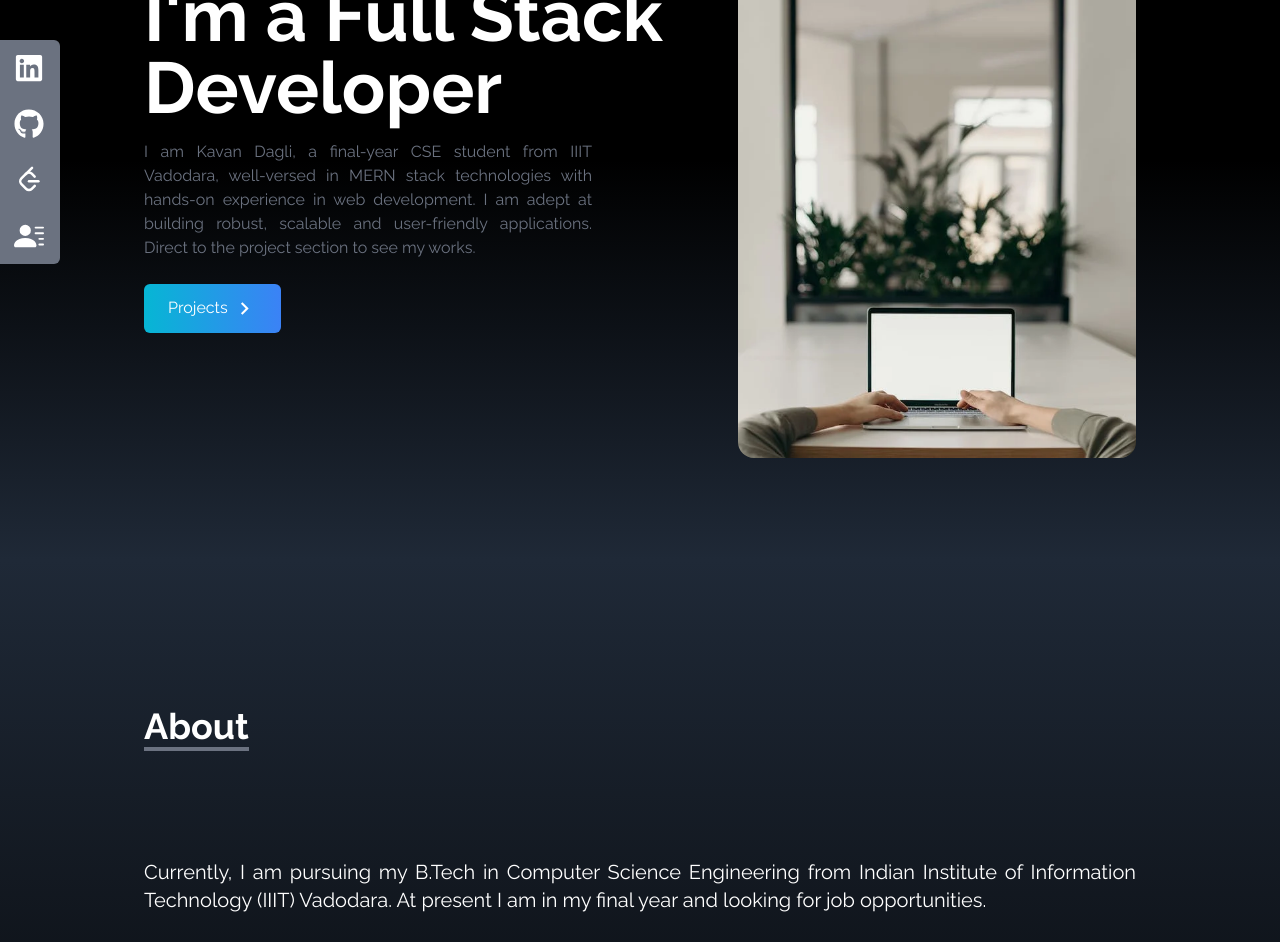
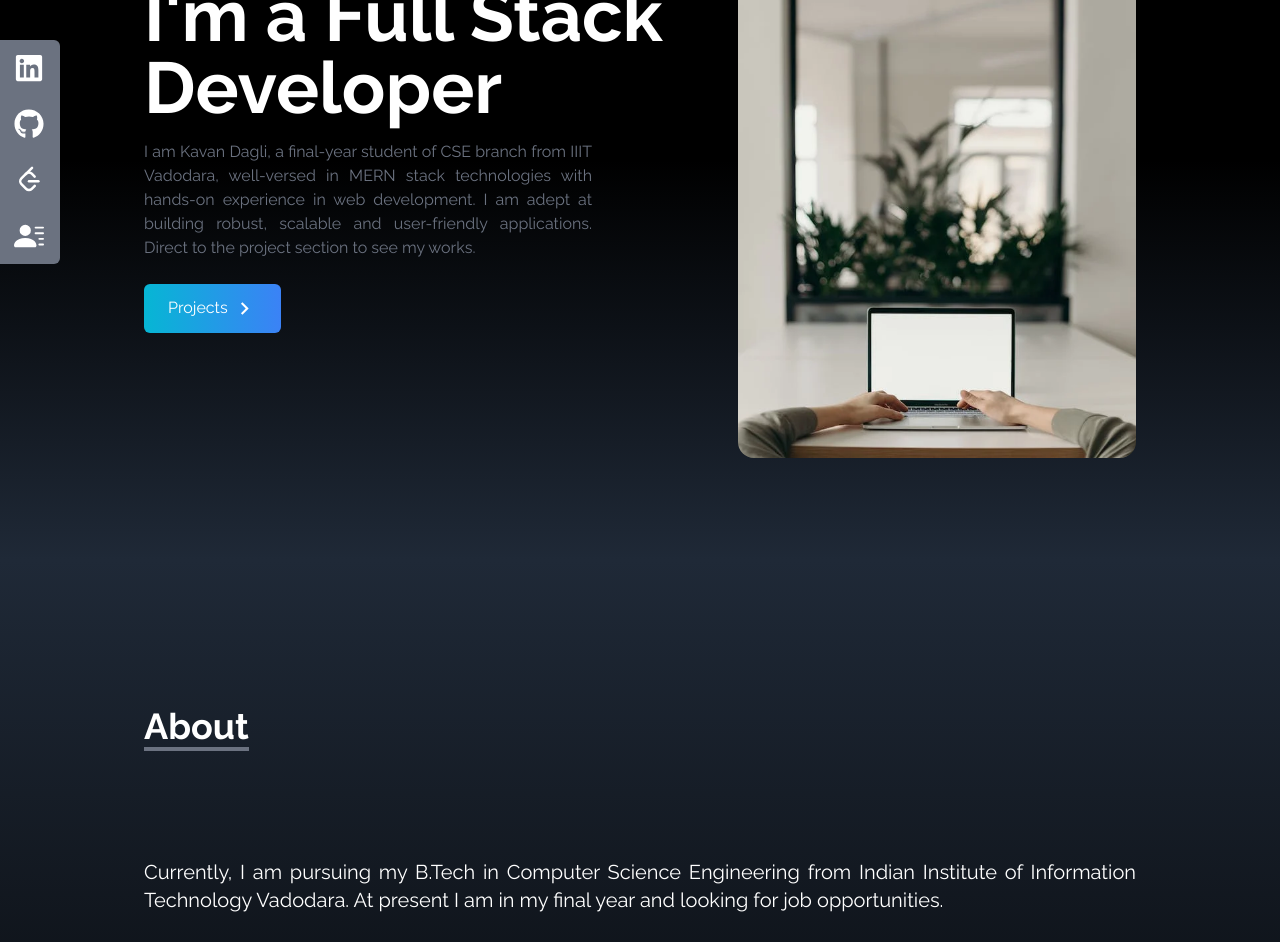
Before and after one commit to K-D-26/Portfolio, a React (Create React App) app: page / in a window 1280 px wide. Shown: the part 240-1182 px from the top of the page. Built offline with nearby package versions, Linux system fonts and the light colour scheme.

Commit message:
updated resume

```diff
--- a/src/components/About.jsx
+++ b/src/components/About.jsx
@@ -8,7 +8,7 @@
                     <p className='text-4xl font-bold inline border-b-4 border-gray-500'>About</p>
                 </div>
                 <p className='text-xl mt-20 text-justify'>
-                    Currently, I am pursuing my B.Tech in Computer Science Engineering from Indian Institute of Information Technology (IIIT) Vadodara. At present I am in my final year and looking for job opportunities.
+                    Currently, I am pursuing my B.Tech in Computer Science Engineering from Indian Institute of Information Technology Vadodara. At present I am in my final year and looking for job opportunities.
                 </p>
                 <br />
                 <p className='text-xl text-justify'>
@@ -16,7 +16,7 @@
                 </p>
                 <br />
                 <p className='text-xl text-justify'>
-                    Recently, I completed my frontend internship with <strong><em><a href="https://www.technotery.com/" target="_blank" rel="noreferrer">Technotery</a></em></strong>. The internship period was of 2 months and I had a great experience working with the team and learning new skills and expanding my knowledge. As a passionate learner, I embrace challenges and continuously seek opportunities to expand my knowledge and skills. I am now eagerly seeking job opportunities to contribute in innovative projects, and grow as a professional person.
+                    I also had hands-on experience during my frontend development internship with <strong><em><a href="https://www.technotery.com/" target="_blank" rel="noreferrer">Technotery</a></em></strong>. The internship period was of 2 months and I had a great experience working with the team and learning new skills and expanding my knowledge. As a passionate learner, I embrace challenges and continuously seek opportunities to expand my knowledge and skills. I am now eagerly seeking job opportunities to contribute in innovative projects, and grow as a professional person.
                 </p>
             </div>
         </div>
--- a/src/components/Experience.jsx
+++ b/src/components/Experience.jsx
@@ -78,7 +78,6 @@
                 </div>
 
                 <div className='w-full grid grid-cols-2 sm:grid-cols-3 gap-8 text-center py-8 px-12 sm:px-8'>
-
                     {
                         techs.map(({ id, src, title, style }) => (
                             <div
@@ -89,11 +88,10 @@
                             </div>
                         ))
                     }
-
                 </div>
             </div>
         </div>
     )
 }
 
-export default Experience
+export default Experience;
--- a/src/components/Home.jsx
+++ b/src/components/Home.jsx
@@ -15,7 +15,7 @@
                         I'm a Full Stack Developer
                     </h2>
                     <p className='text-gray-500 py-4 max-w-md text-justify'>
-                        I am Kavan Dagli, a final-year CSE student from IIIT Vadodara, well-versed in MERN stack technologies with hands-on experience in web development. I am adept at building robust, scalable and user-friendly applications. Direct to the project section to see my works.
+                        I am Kavan Dagli, a final-year student of CSE branch from IIIT Vadodara, well-versed in MERN stack technologies with hands-on experience in web development. I am adept at building robust, scalable and user-friendly applications. Direct to the project section to see my works.
                     </p>
 
                     <div>
--- a/src/components/NavBar.jsx
+++ b/src/components/NavBar.jsx
@@ -73,4 +73,4 @@
     )
 }
 
-export default NavBar
+export default NavBar;
--- a/src/components/Projects.jsx
+++ b/src/components/Projects.jsx
@@ -90,4 +90,4 @@
     )
 }
 
-export default Project
+export default Project;
--- a/src/components/Scroll.jsx
+++ b/src/components/Scroll.jsx
@@ -2,7 +2,6 @@
 import top from '../assets/top.png'
 
 const Scroll = () => {
-
     window.onscroll = function () {
         showScrollToTopButton();
     };
@@ -28,14 +27,13 @@
         }, 15);
     }
 
-
     return (
         <div>
             <button className="scroll-to-top-btn hidden fixed bottom-4 right-4 w-10 h-10 rounded-full bg-blue-500 text-white text-xl flex items-center justify-center cursor-pointer" onClick={scrollToTop}>
-                <img src={top} alt="" />
+                <img src={top} alt="go to top" />
             </button>
         </div>
     )
 }
 
-export default Scroll
+export default Scroll;
--- a/src/components/SocialLinks.jsx
+++ b/src/components/SocialLinks.jsx
@@ -4,7 +4,6 @@
 import { BsFillPersonLinesFill } from 'react-icons/bs'
 
 const SocialLinks = () => {
-
     const links = [
         {
             id: 1,
--- a/src/components/contact/Mail.jsx
+++ b/src/components/contact/Mail.jsx
@@ -5,7 +5,6 @@
 import email from '../../assets/email.gif'
 
 const Mail = () => {
-
     // reset inputs
     const initialFormState = {
         user_name: '',
--- a/src/components/contact/Message.jsx
+++ b/src/components/contact/Message.jsx
@@ -3,7 +3,6 @@
 import 'react-toastify/dist/ReactToastify.css';
 
 const Message = () => {
-
     // toastify
     const handleToast = () => toast.success('Your message has been sent!', {
         position: "top-center",
```
Also changed, not shown: 1 other file (tests, documents, lock files or other folders).
